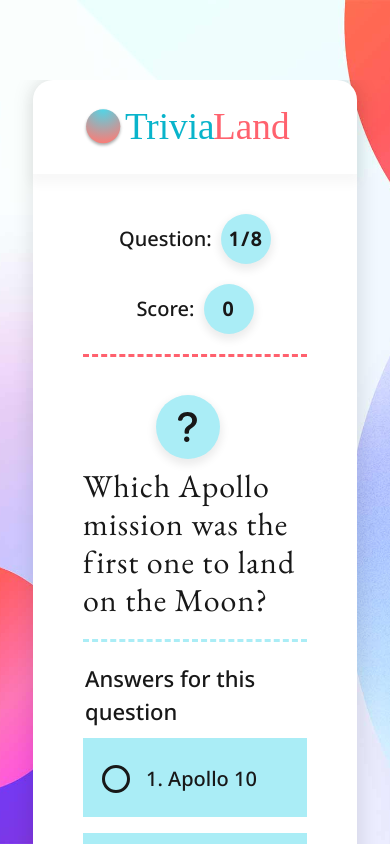
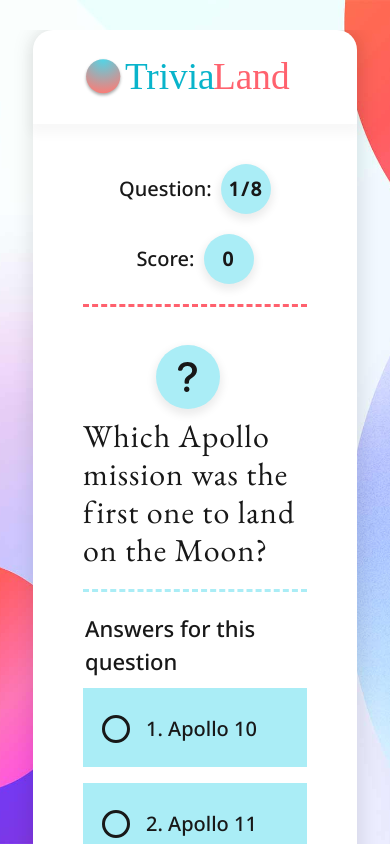
Before and after one commit to danny-englander/react-trivia-game, a React (Create React App) app: page / in a window 390 px wide. Shown: the top 844 px of the page. Built offline with nearby package versions, Linux system fonts and the light colour scheme.

Commit message:
Minor updates to docs and mobile

```diff
--- a/src/assets/scss/components/container.module.scss
+++ b/src/assets/scss/components/container.module.scss
@@ -6,12 +6,16 @@
 
 .appWrap {
   @include container(1280px);
-  margin-top: 80px;
   overflow-x: hidden;
+  margin-top: rem.convert(30px);
 
   @include mq.mq($from: small_plus) {
     padding-left: rem.convert(50px);
     padding-right: rem.convert(50px);
+  }
+
+  @include mq.mq($from: medium) {
+    margin-top: rem.convert(80px);
   }
 }
 
--- a/src/components/FormActions.jsx
+++ b/src/components/FormActions.jsx
@@ -21,7 +21,7 @@ const FormActions = ({ onLockClick, onNextClick, formValidationMessage }) => {
         </div>
       )}
 
-      {/* Enable disable buttons below with conditions and add accessibility. */}
+      {/* Show / hide buttons below with conditions. */}
       <div className={styleFormActions.btnItems}>
         <div
           className={`${styleFormActions.btnItem} ${styleFormActions.btnItemLock}`}
--- a/src/data/GameData.js
+++ b/src/data/GameData.js
@@ -29,7 +29,7 @@ const questionData = [
   {
     dataID: "1",
     dataMultiple: "false",
-    question: "Which of the following is NOT a work done by Shakespeare?",
+    question: "Which of the following is NOT a work written by Shakespeare?",
     incorrectAnswers: [
       "Measure For Measure",
       "Titus Andronicus",
```
Also changed, not shown: 1 other file (tests, documents, lock files or other folders).
